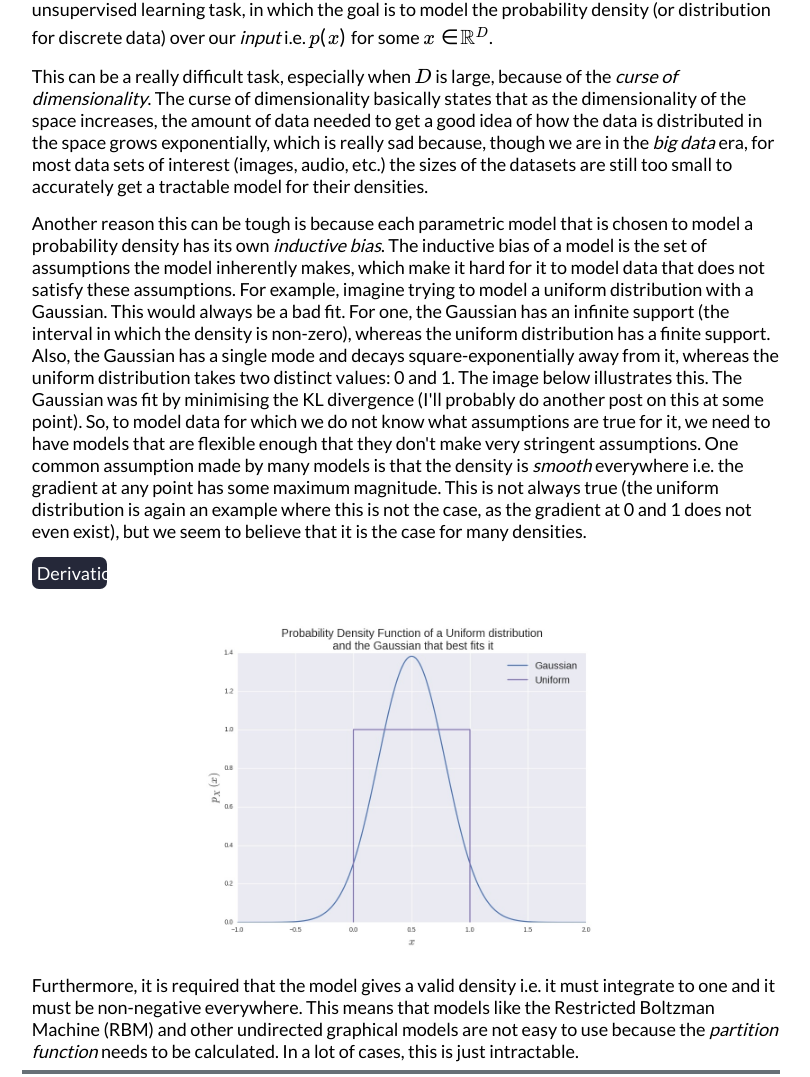
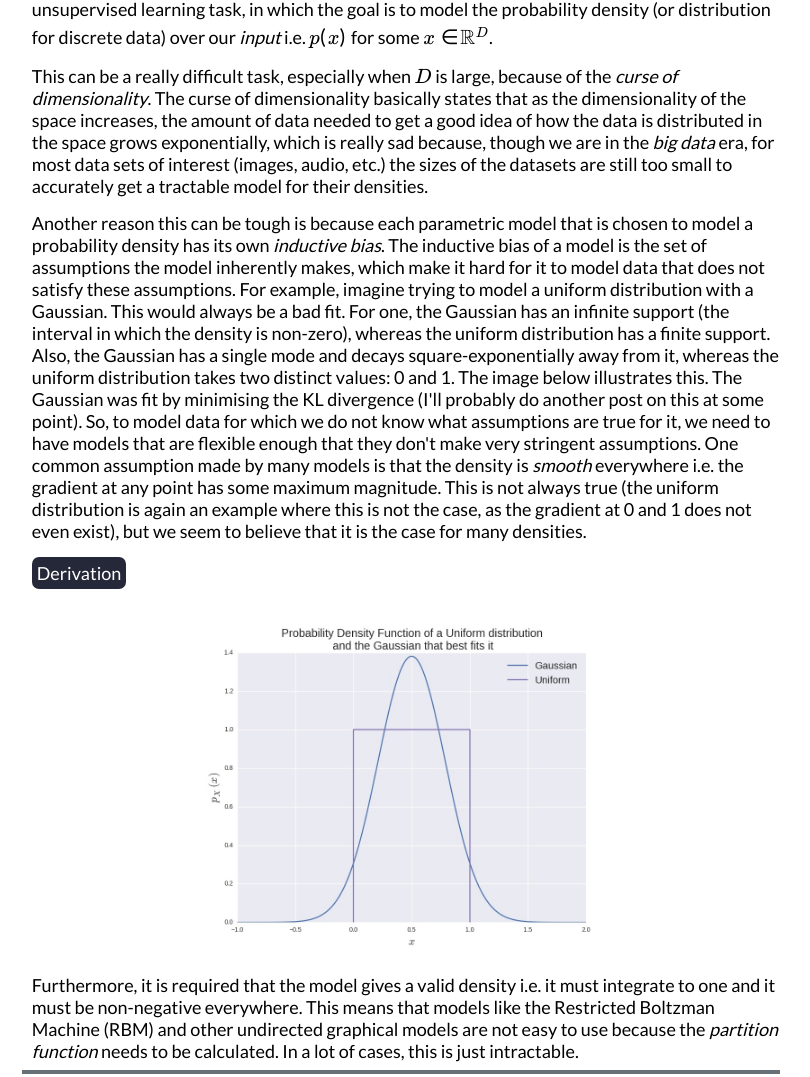
Before and after one commit to theopavlakou/theopavlakou.github.io, a plain HTML site: page blog/density-estimation.html in a window 1280 px wide. Shown: the part 1424-2501 px from the top of the page, without its empty margins (239-1049 px from the left). Drawn offline with nearby package versions, Linux system fonts and the light colour scheme; some packages are replaced by stand-ins of ours.

Commit message:
Homepage: Adds button and jquery to show derivation of KL

```diff
--- a/css/default.css
+++ b/css/default.css
@@ -100,7 +100,7 @@ button {
   background-color:#252839;
   color: white;
   padding:5px;
-  width: 10%;
+  /*width: 10%;*/
   text-align: center;
 }
 
```
